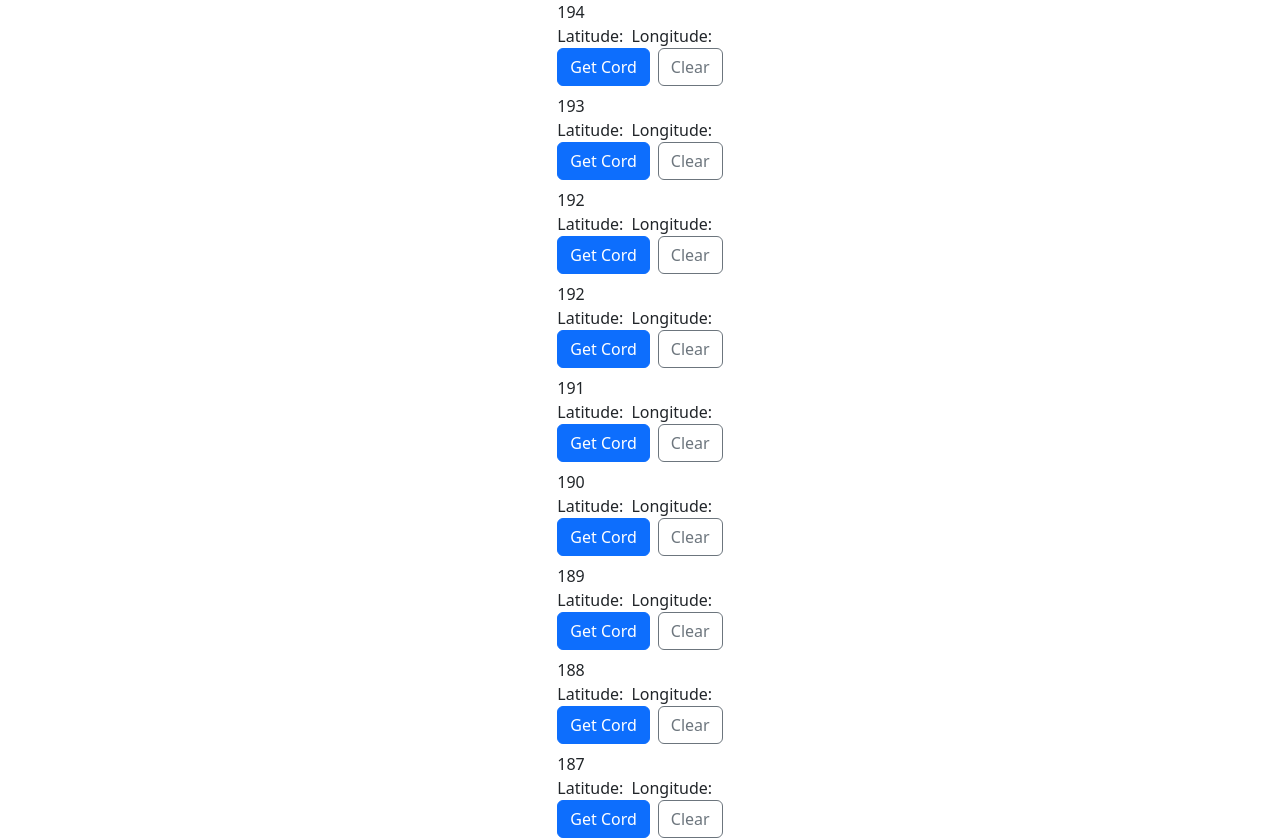
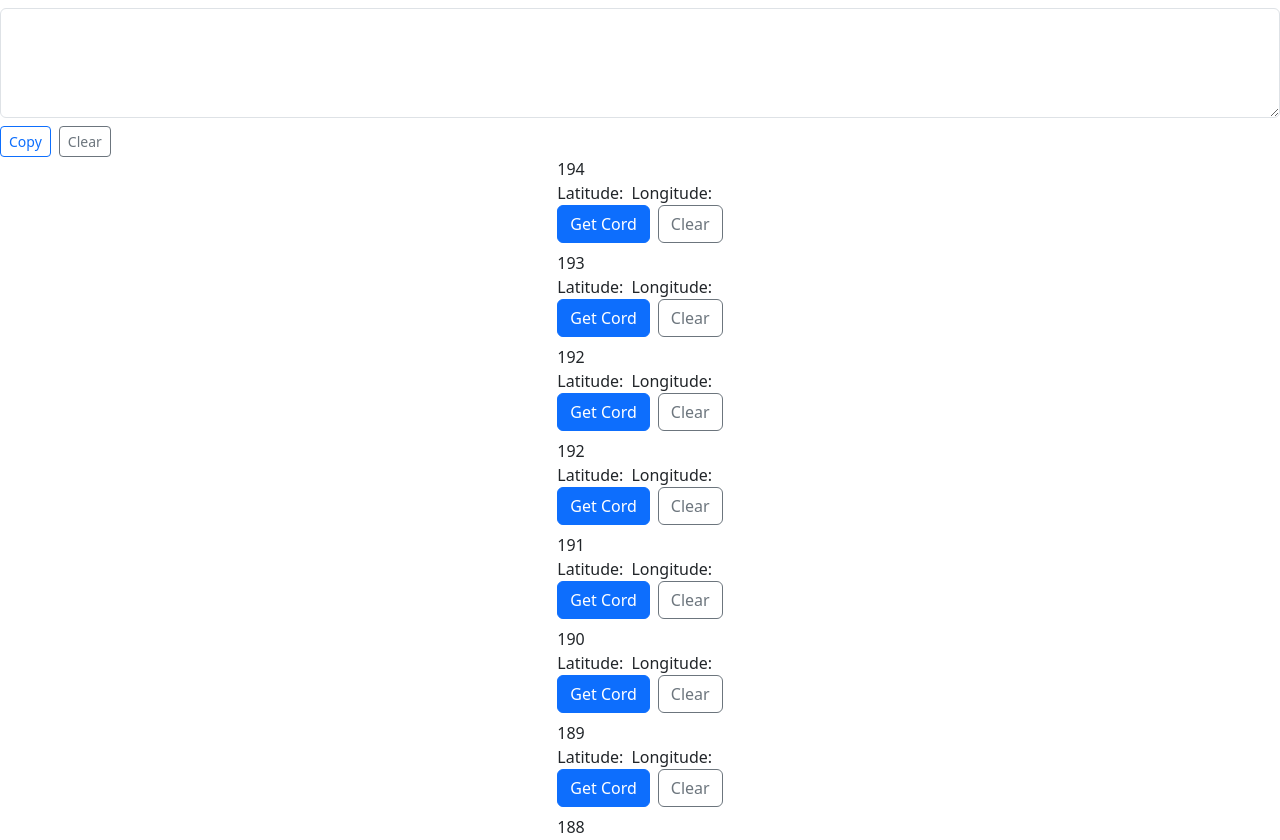
Before and after one commit to goyal-Dushi/block-maps, a React (Vite) app: page /getCords in a window 1280 px wide. Shown: the top 840 px of the page. Built offline with nearby package versions, Linux system fonts and the light colour scheme.

Commit message:
add code to copy ls data to clipboard

```diff
--- a/src/Coordinate.tsx
+++ b/src/Coordinate.tsx
@@ -1,4 +1,4 @@
-import React, { useEffect, useState } from "react";
+import React, { useEffect, useRef, useState } from "react";
 import { Arrangement, RoadArrangement } from "./pages/Map/components/blockMap/type";
 
 interface CoordinateProps {
@@ -10,6 +10,7 @@ const Coordinate: React.FC<CoordinateProps> = (props) => {
     const ls = window.localStorage;
     const geolocation = navigator.geolocation;
     const [blockmap, setBlockMap] = useState<any[][]>();
+    const textareaRef = useRef<HTMLTextAreaElement | null>(null);
 
     if(!mapConfig){
         return null;
@@ -85,8 +86,36 @@ const Coordinate: React.FC<CoordinateProps> = (props) => {
         }
     }
 
+    const handleCopy = async () => {
+        try{
+            const data = ls.getItem('map') as string;
+
+            if(data && textareaRef){
+                (textareaRef.current as HTMLTextAreaElement).value = data;
+            }
+
+            await navigator.clipboard.writeText(data);
+        } catch(err){
+            console.error(err);
+        }
+    }
+
+    const handleTextareaClear = () => {
+        if(textareaRef){
+            (textareaRef.current as HTMLTextAreaElement).value = '';
+        }
+    }
+
     if(blockmap){
         return(
+            <>
+            <div>
+            <textarea ref={textareaRef} rows={4} name="lsvalue" id="lsvalue" className="my-2 form-control" />
+            <div className="d-flex gap-2">
+            <button onClick={handleCopy} className="btn btn-sm btn-outline-primary">Copy</button>
+            <button onClick={handleTextareaClear} className="btn btn-sm btn-outline-secondary">Clear</button>
+            </div>
+            </div>
             <div className="d-flex flex-column align-items-center justify-content-between gap-2">
                 {(blockmap).map((mapArr, idx) => {
                     return mapArr.map((row, rowIdx) => {
@@ -117,6 +146,7 @@ const Coordinate: React.FC<CoordinateProps> = (props) => {
                     });
                 })}
             </div>
+            </>
         )
     }
 
```
